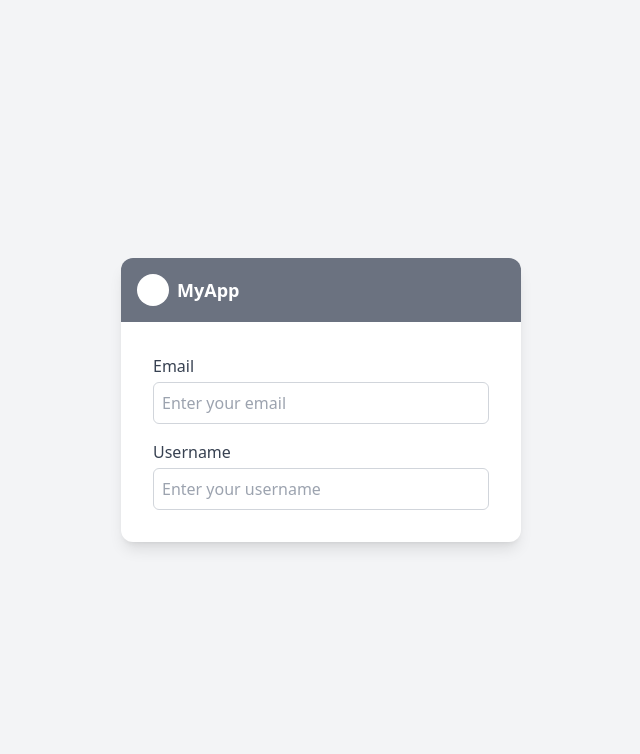
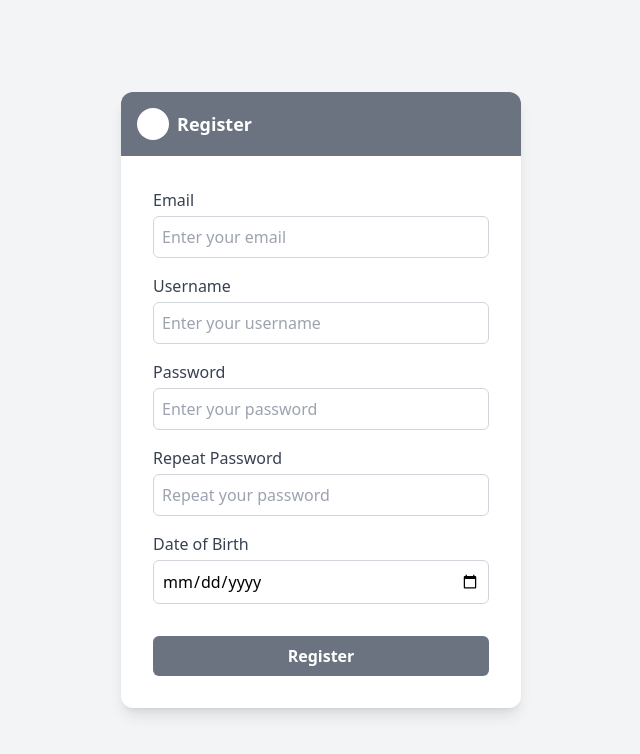
Before and after one commit to filip1suvajac/rpoProjektNo1, a React (Vite) app: page /register in a window 1280 px wide. Shown: the top 754 px of the page, without its empty margins (319-959 px from the left). Built offline with nearby package versions, Linux system fonts and the light colour scheme.

Commit message:
Dodal sem div password repeat password Date of birth in register button

```diff
--- a/src/pages/Register.tsx
+++ b/src/pages/Register.tsx
@@ -8,7 +8,7 @@ function Register() {
             {/* logo za enkrat prazno */}
             <div className="w-8 h-8 bg-white rounded-full"></div>
             {/* app name */}
-            <h2 className="text-white font-bold text-lg">MyApp</h2>
+            <h2 className="text-white font-bold text-lg">Register</h2>
             </div>
 
 
@@ -40,6 +40,57 @@ function Register() {
                     />
                 </div>
 
+                {/* password */}
+                <div className="flex flex-col">
+                    <label
+                    htmlFor="password"
+                    className="mb-1 font-medium text-gray-700"
+                    >
+                    Password
+                    </label>
+                    <input
+                    type="password"
+                    id="password"
+                    placeholder="Enter your password"
+                    className="border border-gray-300 rounded-md p-2 focus:outline-none focus:ring-2 focus:ring-gray-500"
+                    />
+                </div>
+
+                {/* repeat password */}
+                <div className="flex flex-col">
+                    <label
+                    htmlFor="repeat-password"
+                    className="mb-1 font-medium text-gray-700"
+                    >
+                    Repeat Password
+                    </label>
+                    <input
+                    type="password"
+                    id="repeat-password"
+                    placeholder="Repeat your password"
+                    className="border border-gray-300 rounded-md p-2 focus:outline-none focus:ring-2 focus:ring-gray-500"
+                    />
+                </div>
+
+                {/* date of birth */}
+                <div className="flex flex-col">
+                    <label
+                    htmlFor="date-of-birth"
+                    className="mb-1 font-medium text-gray-700"
+                    >
+                    Date of Birth
+                    </label>
+                    <input
+                    type="date"
+                    id="date-of-birth"
+                    className="border border-gray-300 rounded-md p-2 focus:outline-none focus:ring-2 focus:ring-gray-500"
+                    />
+                </div>
+
+                {/* register button */}
+                <button className="bg-gray-500 text-white font-bold py-2 rounded-md mt-4 hover:bg-gray-600 transition">
+                    Register
+                </button>
 
 
 
```
